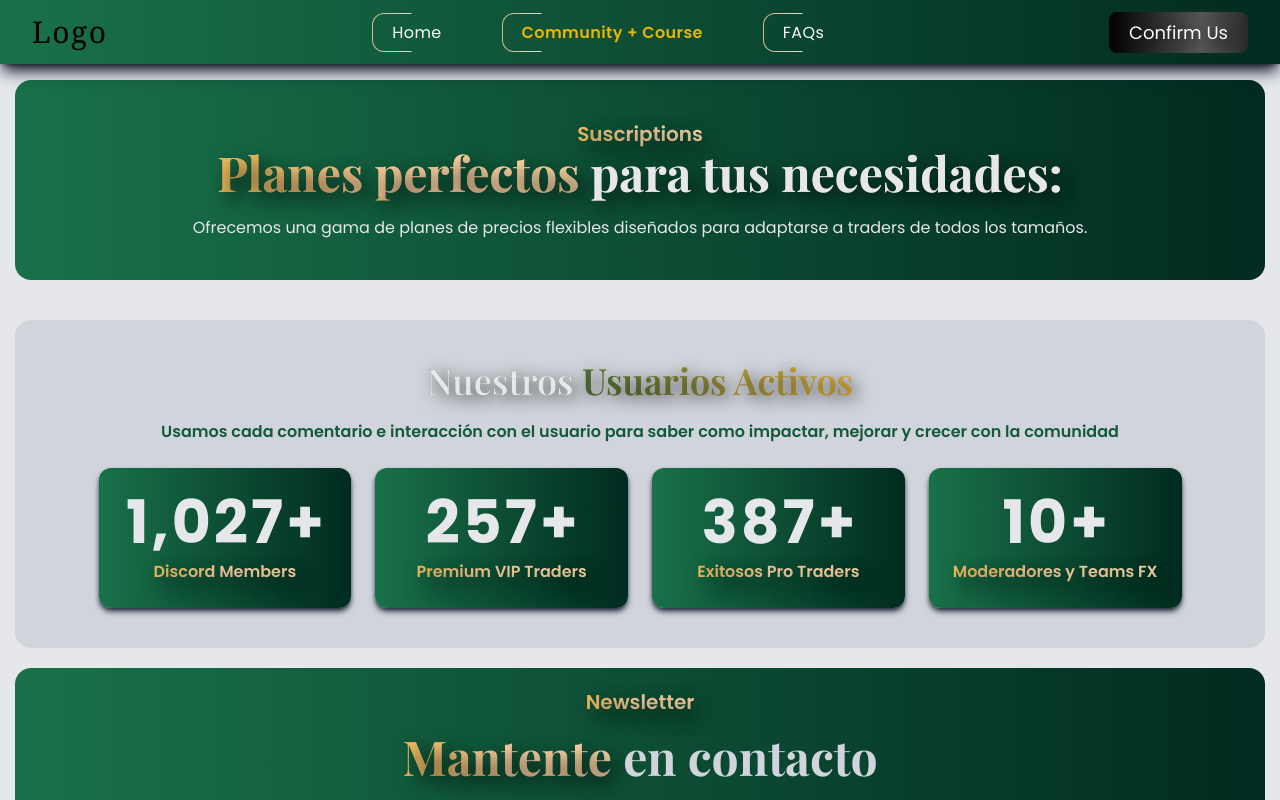
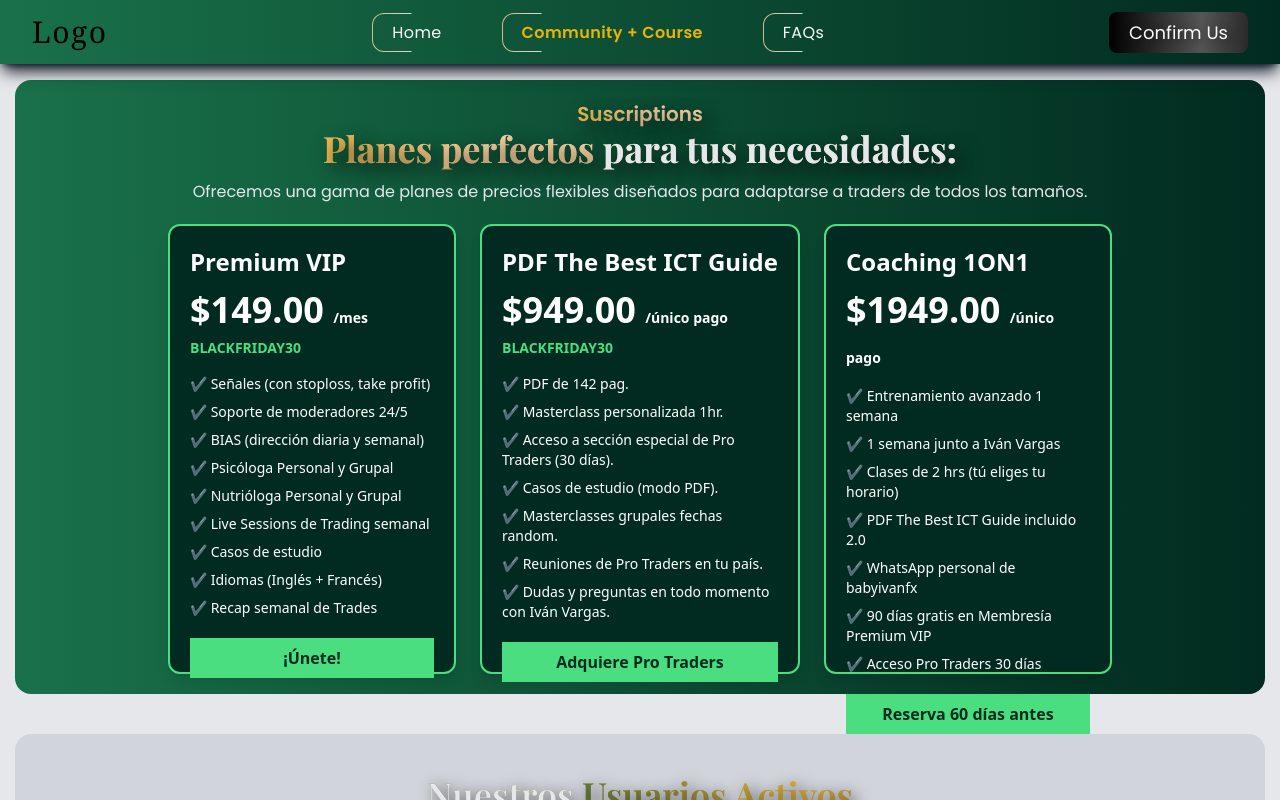
Before and after one commit to Yedixdev/FX.KILLERS-Traders, a React (Vite) app: page /suscriptions in a window 1280 px wide. Shown: the top 800 px of the page. Built offline with nearby package versions, Linux system fonts and the light colour scheme; a web font is replaced by a local one.

Commit message:
acances planes stripe

```diff
--- a/src/components/Suscriptions-PlansPay.tsx
+++ b/src/components/Suscriptions-PlansPay.tsx
@@ -2,18 +2,81 @@ import { motion } from "framer-motion"
 const PlansPay = () => {
    return(
       <motion.div
-      className="xl:w-[1250px] bg-gradient-green h-auto mx-auto  p-5 lg:rounded-2xl flex flex-col py-10 justify-center items-center"
+      className="xl:w-[1250px] bg-gradient-green h-auto mx-auto  p-3 lg:rounded-2xl flex flex-col py-5 justify-center items-center"
       initial={{ opacity: 0, y: 50 }}
       whileInView={{ opacity: 1, y: 0 }}
       viewport={{ once: false, amount: 0.3 }}
       transition={{ duration: 0.5 }}
       >
          <span className="font-poppins font-semibold contact-home-highlight text-xl">Suscriptions</span>
-         <div className="text-5xl font-display font-bold contact-home-highlight text-center pb-5 ">
+         <div className="text-4xl font-display font-bold contact-home-highlight text-center pb-3 ">
             <span className="contact-home-highlight"> Planes perfectos </span>
             <span className="text-gray-200"> para tus necesidades:</span>
          </div>
          <div className="font-poppins text-gray-200  text-center">Ofrecemos una gama de planes de precios flexibles diseñados para adaptarse a traders de todos los tamaños.</div>
+         <div className="w-full flex justify-center gap-6 items-center mt-5">
+
+            <div className="bg-green2 text-white h-[450px] w-72 rounded-xl border-2 border-green-400 p-5 flex flex-col justify-between shadow-lg">
+               <div>
+                  <h2 className="text-2xl font-bold">Premium VIP</h2>
+                  <p className="text-4xl font-bold mt-3">$149.00 <span className="text-sm">/mes</span></p>
+                  <p className="text-green-400 text-sm font-semibold mt-2">BLACKFRIDAY30</p>
+                  <ul className="text-sm mt-4 space-y-2">
+                  <li>✔️ Señales (con stoploss, take profit)</li>
+                  <li>✔️ Soporte de moderadores 24/5</li>
+                  <li>✔️ BIAS (dirección diaria y semanal)</li>
+                  <li>✔️ Psicóloga Personal y Grupal</li>
+                  <li>✔️ Nutrióloga Personal y Grupal</li>
+                  <li>✔️ Live Sessions de Trading semanal</li>
+                  <li>✔️ Casos de estudio</li>
+                  <li>✔️ Idiomas (Inglés + Francés)</li>
+                  <li>✔️ Recap semanal de Trades</li>
+                  </ul>
+               </div>
+               <button className="bg-green-400 text-green2 font-bold py-2 px-4 rounded-lg mt-5">
+                  ¡Únete!
+               </button>
+            </div>
+
+            <div className="bg-green2 text-white h-[450px] w-80 rounded-xl border-2 border-green-400 p-5 flex flex-col justify-between shadow-lg">
+               <div>
+                  <h2 className="text-2xl font-bold">PDF The Best ICT Guide</h2>
+                  <p className="text-4xl font-bold mt-3">$949.00 <span className="text-sm">/único pago</span></p>
+                  <p className="text-green-400 text-sm font-semibold mt-2">BLACKFRIDAY30</p>
+                  <ul className="text-sm mt-4 space-y-2">
+                  <li>✔️ PDF de 142 pag.</li>
+                  <li>✔️ Masterclass personalizada 1hr.</li>
+                  <li>✔️ Acceso a sección especial de Pro Traders (30 días).</li>
+                  <li>✔️ Casos de estudio (modo PDF).</li>
+                  <li>✔️ Masterclasses grupales fechas random.</li>
+                  <li>✔️ Reuniones de Pro Traders en tu país.</li>
+                  <li>✔️ Dudas y preguntas en todo momento con Iván Vargas.</li>
+                  </ul>
+               </div>
+               <button className="bg-green-400 text-green2 font-bold py-2 px-4 rounded-lg mt-5">
+                  Adquiere Pro Traders
+               </button>
+            </div>
+
+            <div className="bg-green2 text-white h-[450px] w-72 rounded-xl border-2 border-green-400 p-5 flex flex-col justify-between shadow-lg">
+               <div>
+                  <h2 className="text-2xl font-bold">Coaching 1ON1</h2>
+                  <p className="text-4xl font-bold mt-3">$1949.00 <span className="text-sm">/único pago</span></p>
+                  <ul className="text-sm mt-4 space-y-2">
+                  <li>✔️ Entrenamiento avanzado 1 semana</li>
+                  <li>✔️ 1 semana junto a Iván Vargas</li>
+                  <li>✔️ Clases de 2 hrs (tú eliges tu horario)</li>
+                  <li>✔️ PDF The Best ICT Guide incluido 2.0</li>
+                  <li>✔️ WhatsApp personal de babyivanfx</li>
+                  <li>✔️ 90 días gratis en Membresía Premium VIP</li>
+                  <li>✔️ Acceso Pro Traders 30 días</li>
+                  </ul>
+               </div>
+               <button className="bg-green-400 text-green2 font-bold py-2 px-4 rounded-lg mt-5">
+                  Reserva 60 días antes
+               </button>
+            </div>
+         </div>
       </motion.div>
    )
 }
```
